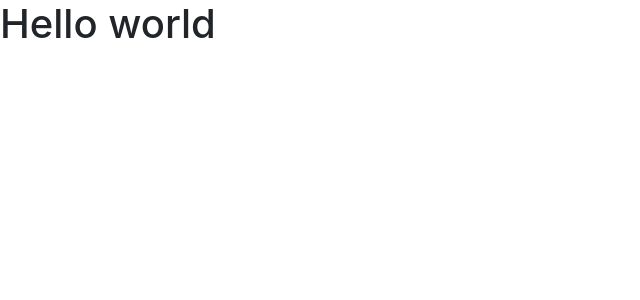
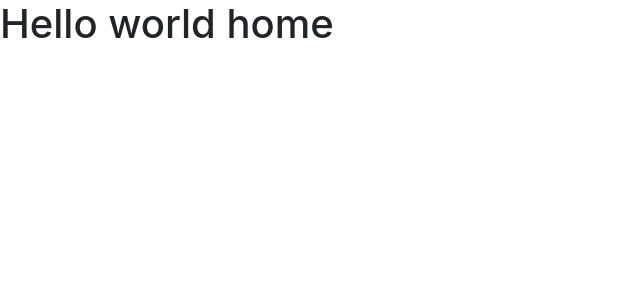
Before and after one commit to thecogmel/staysic-frontend, a React (Create React App) app: page / in a window 1280 px wide. Shown: the top 300 px of the page, without its empty margins (0-640 px from the left). Built offline with nearby package versions, Linux system fonts and the light colour scheme.

Commit message:
add styled-components and routes

```diff
--- a/package.json
+++ b/package.json
@@ -12,6 +12,7 @@
     "react-dom": "^17.0.2",
     "react-router-dom": "^5.2.0",
     "react-scripts": "4.0.3",
+    "styled-components": "^5.2.3",
     "web-vitals": "^1.0.1"
   },
   "scripts": {
--- a/src/App.js
+++ b/src/App.js
@@ -1,10 +1,12 @@
 import React from 'react';
+import { BrowserRouter } from 'react-router-dom';
+import Route from './routes';
 
 function App() {
   return (
-    <div>
-      <h1>Hello world</h1>
-    </div>
+    <BrowserRouter>
+      <Route />
+    </BrowserRouter>
   );
 }
 
--- /dev/null
+++ b/src/pages/Home/index.js
@@ -0,0 +1,11 @@
+import React from 'react';
+
+function Home() {
+  return (
+    <div>
+      <h1>Hello world home</h1>
+    </div>
+  );
+}
+
+export default Home;
--- /dev/null
+++ b/src/routes.js
@@ -0,0 +1,11 @@
+import React from 'react';
+import { Switch, Route } from 'react-router-dom';
+import Home from './pages/Home';
+
+const Routes = () => (
+  <Switch>
+    <Route path="/" exact component={Home} />
+  </Switch>
+);
+
+export default Routes;
```
Also changed, not shown: 1 other file (tests, documents, lock files or other folders).
